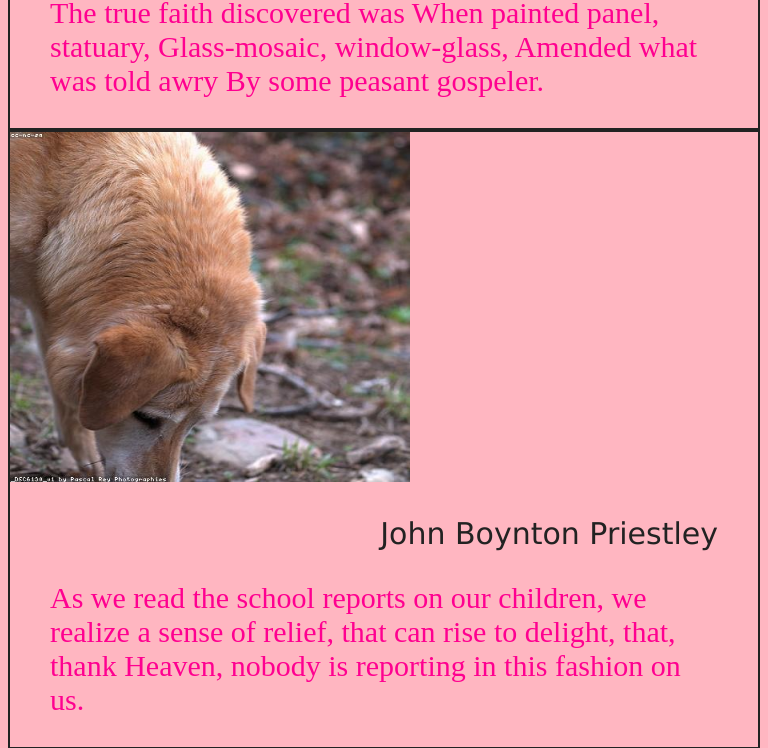
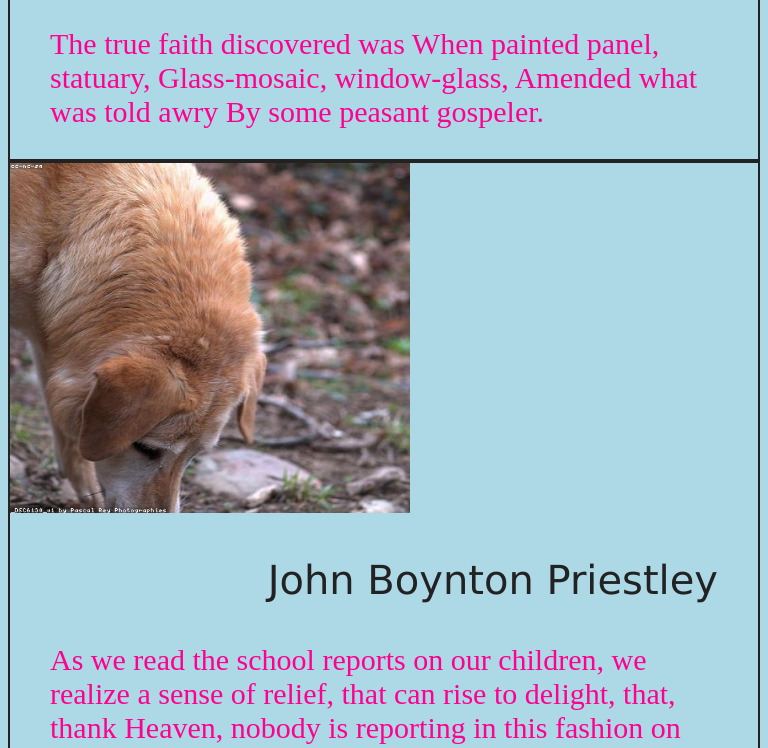
Before and after one commit to marisawadsworth/Assignment1_Dogs-and-Puppies, a plain HTML site: page Manual Website/index.html in a window 768 px wide. Shown: the part 580-1328 px from the top of the page. Drawn offline with Linux system fonts and the light colour scheme.

Commit message:
Initial Commit

```diff
--- a/Manual Website/css/styles.css
+++ b/Manual Website/css/styles.css
@@ -33,11 +33,8 @@ div {
      }
  }
  @media screen and (min-width: 768px) and (max-width: 1024px) {
-     blockquote{
-        font-size: 30px;
-    }
-    p{
-        font-size: 30px;
+      body {
+         background-color:lightblue;
       }
  }
  @media screen and (min-width: 481px) and (max-width: 767px){
```
Also changed, not shown: 1 other file. Lines whose indentation alone changed are shown as unchanged.
